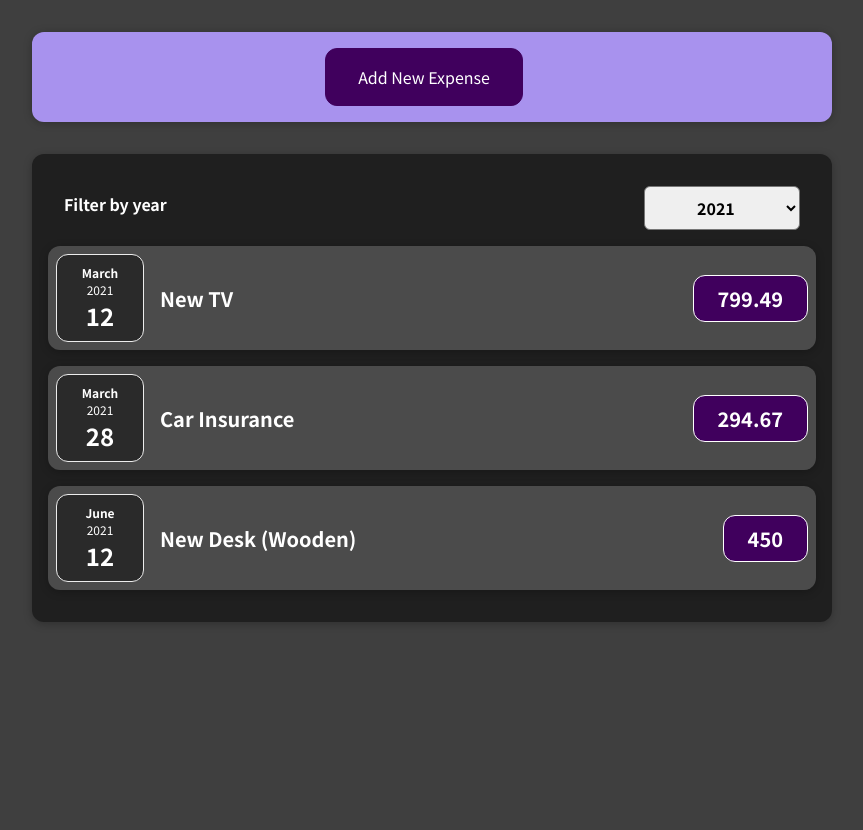
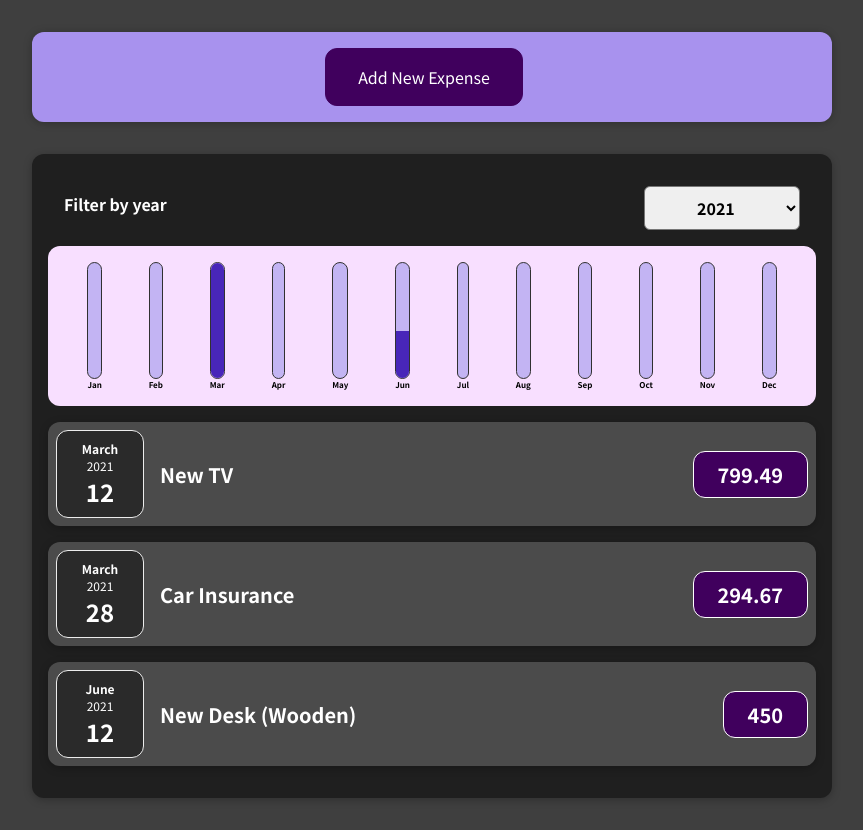
Before and after one commit to omins/studying-react, a React (Create React App) app in the folder src/basic-practice/my-app/: page / in a window 1280 px wide. Shown: the whole page, without its empty margins (208-1071 px from the left). Before the commit the page ends 800 px from the top, so only its background shows below. Built offline with nearby package versions, Linux system fonts and the light colour scheme.

Commit message:
feat: 월별 지출 비율 차트 구현

```diff
--- /dev/null
+++ b/src/basic-practice/my-app/src/components/Chart/Chart.css
@@ -0,0 +1,9 @@
+.chart {
+  padding: 1rem;
+  border-radius: 12px;
+  background-color: #f8dfff;
+  text-align: center;
+  display: flex;
+  justify-content: space-around;
+  height: 10rem;
+}
--- /dev/null
+++ b/src/basic-practice/my-app/src/components/Chart/Chart.js
@@ -0,0 +1,26 @@
+import React from 'react';
+import './Chart.css';
+import ChartBar from './ChartBar';
+
+const Chart = props => {
+  const { dataPoints } = props;
+  const dataPointValues = dataPoints.map(dataPoint => dataPoint.value);
+  const totalMax = Math.max(...dataPointValues);
+
+  return (
+    <div className='chart'>
+      {
+        dataPoints.map(dataPoint => (
+          <ChartBar
+            key={dataPoint.id}
+            value={dataPoint.value}
+            maxValue={totalMax}
+            label={dataPoint.label}
+          />
+        ))
+      }
+    </div>
+  )
+}
+
+export default Chart;
--- /dev/null
+++ b/src/basic-practice/my-app/src/components/Chart/ChartBar.css
@@ -0,0 +1,30 @@
+.chart-bar {
+  height: 100%;
+  display: flex;
+  flex-direction: column;
+  align-items: center;
+}
+
+.chart-bar__inner {
+  height: 100%;
+  width: 100%;
+  border: 1px solid #313131;
+  border-radius: 12px;
+  background-color: #c3b4f3;
+  overflow: hidden;
+  display: flex;
+  flex-direction: column;
+  justify-content: flex-end;
+}
+
+.chart-bar__fill {
+  background-color: #4826b9;
+  width: 100%;
+  transition: all 0.3s ease-out;
+}
+
+.chart-bar__label {
+  font-weight: bold;
+  font-size: 0.5rem;
+  text-align: center;
+}
--- /dev/null
+++ b/src/basic-practice/my-app/src/components/Chart/ChartBar.js
@@ -0,0 +1,22 @@
+import React from 'react';
+import './ChartBar.css';
+
+const ChartBar = props => {
+  const { value, maxValue, label } = props;
+  let barFillHeight = '0%';
+
+  if (maxValue > 0) {
+    barFillHeight = Math.round((value / maxValue) * 100) + '%';
+  }
+
+  return (
+    <div className='chart-bar'>
+      <div className='chart-bar__inner'>
+        <div className='chart-bar__fill' style={{height: barFillHeight}}></div>
+      </div>
+      <div className='chart-bar__label'>{label}</div>
+    </div>
+  )
+}
+
+export default ChartBar;
--- a/src/basic-practice/my-app/src/components/Expenses/Expenses.js
+++ b/src/basic-practice/my-app/src/components/Expenses/Expenses.js
@@ -1,6 +1,7 @@
 import React, { useState } from 'react';
 import Card from '../UI/Card';
 import ExpensesFilter from './ExpensesFilter';
+import ExpensesChart from './ExpensesChart';
 import ExpensesList from './ExpensesList';
 import "./Expenses.css";
 
@@ -16,6 +17,7 @@
   return (
     <Card className="expenses">
       <ExpensesFilter onFilteredYearChange={filteredYearChangeHandler} filtered={filteredYear}/>
+      <ExpensesChart expenses={filteredExpenses}/>
       <ExpensesList filteredExpenses={filteredExpenses}/>
     </Card>
   );
--- /dev/null
+++ b/src/basic-practice/my-app/src/components/Expenses/ExpensesChart.js
@@ -0,0 +1,29 @@
+import React from 'react';
+import Chart from '../Chart/Chart';
+
+const ExpensesChart = props => {
+  const { expenses } = props;
+  const chartDataPoints = [
+    {label: 'Jan', value: 0, id: 0},
+    {label: 'Feb', value: 0, id: 1},
+    {label: 'Mar', value: 0, id: 2},
+    {label: 'Apr', value: 0, id: 3},
+    {label: 'May', value: 0, id: 4},
+    {label: 'Jun', value: 0, id: 5},
+    {label: 'Jul', value: 0, id: 6},
+    {label: 'Aug', value: 0, id: 7},
+    {label: 'Sep', value: 0, id: 8},
+    {label: 'Oct', value: 0, id: 9},
+    {label: 'Nov', value: 0, id: 10},
+    {label: 'Dec', value: 0, id: 11}
+  ];
+
+  for (const expense of expenses) {
+    const expenseMonth = expense.date.getMonth();
+    chartDataPoints[expenseMonth].value += expense.amount;
+  }
+
+  return <Chart dataPoints={chartDataPoints}/>
+}
+
+export default ExpensesChart;
--- a/src/basic-practice/my-app/src/components/NewExpense/ExpenseForm.js
+++ b/src/basic-practice/my-app/src/components/NewExpense/ExpenseForm.js
@@ -28,7 +28,7 @@
 
     const expenseData = {
       title: enteredTitle,
-      amount: enteredAmount,
+      amount: +enteredAmount,
       date: new Date(enteredDate)
     }
 
--- a/src/basic-practice/my-app/src/components/NewExpense/NewExpense.js
+++ b/src/basic-practice/my-app/src/components/NewExpense/NewExpense.js
@@ -25,4 +25,4 @@
   )
 }
 
-export default NewExpense
+export default NewExpense;
```
